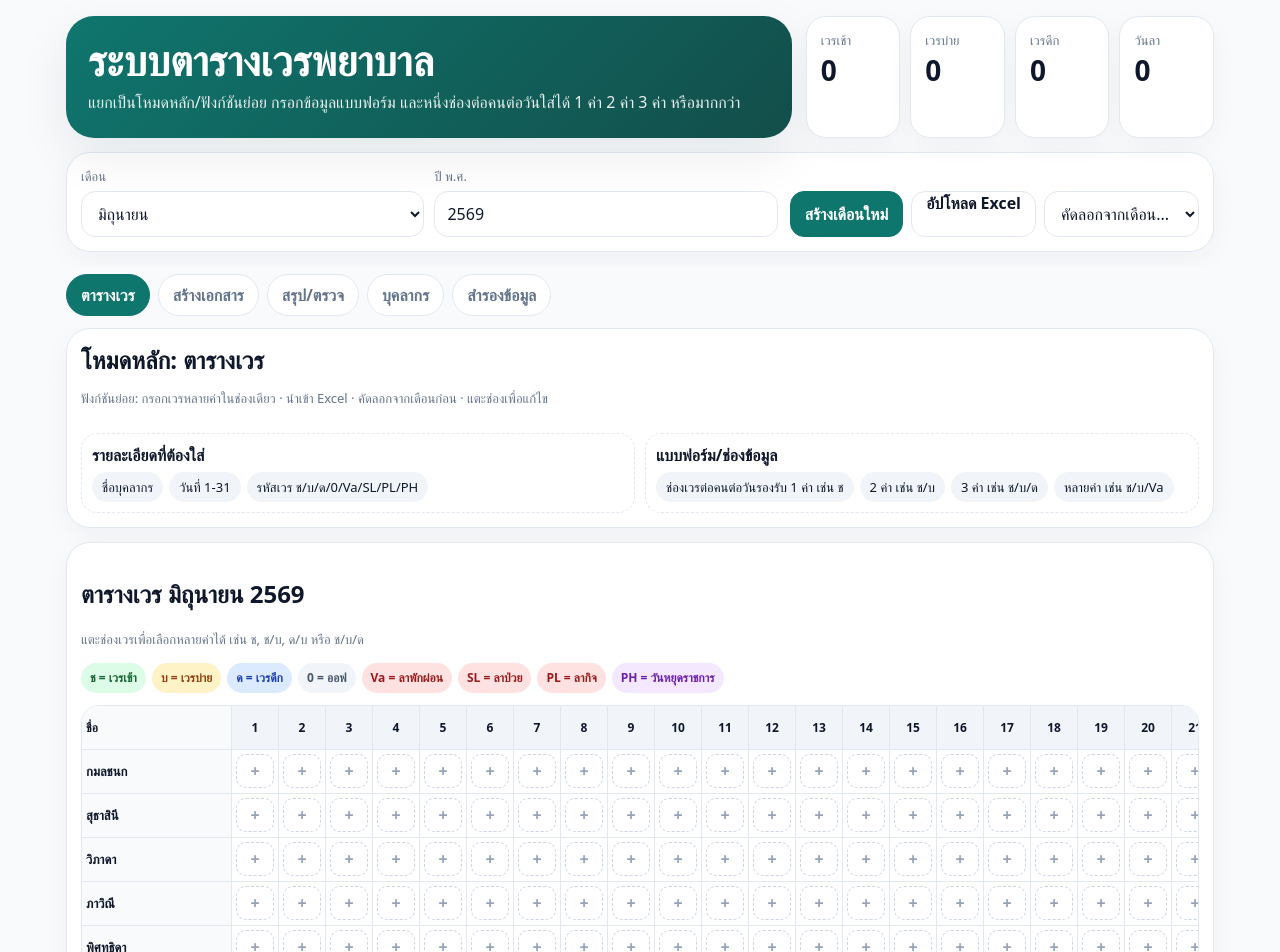
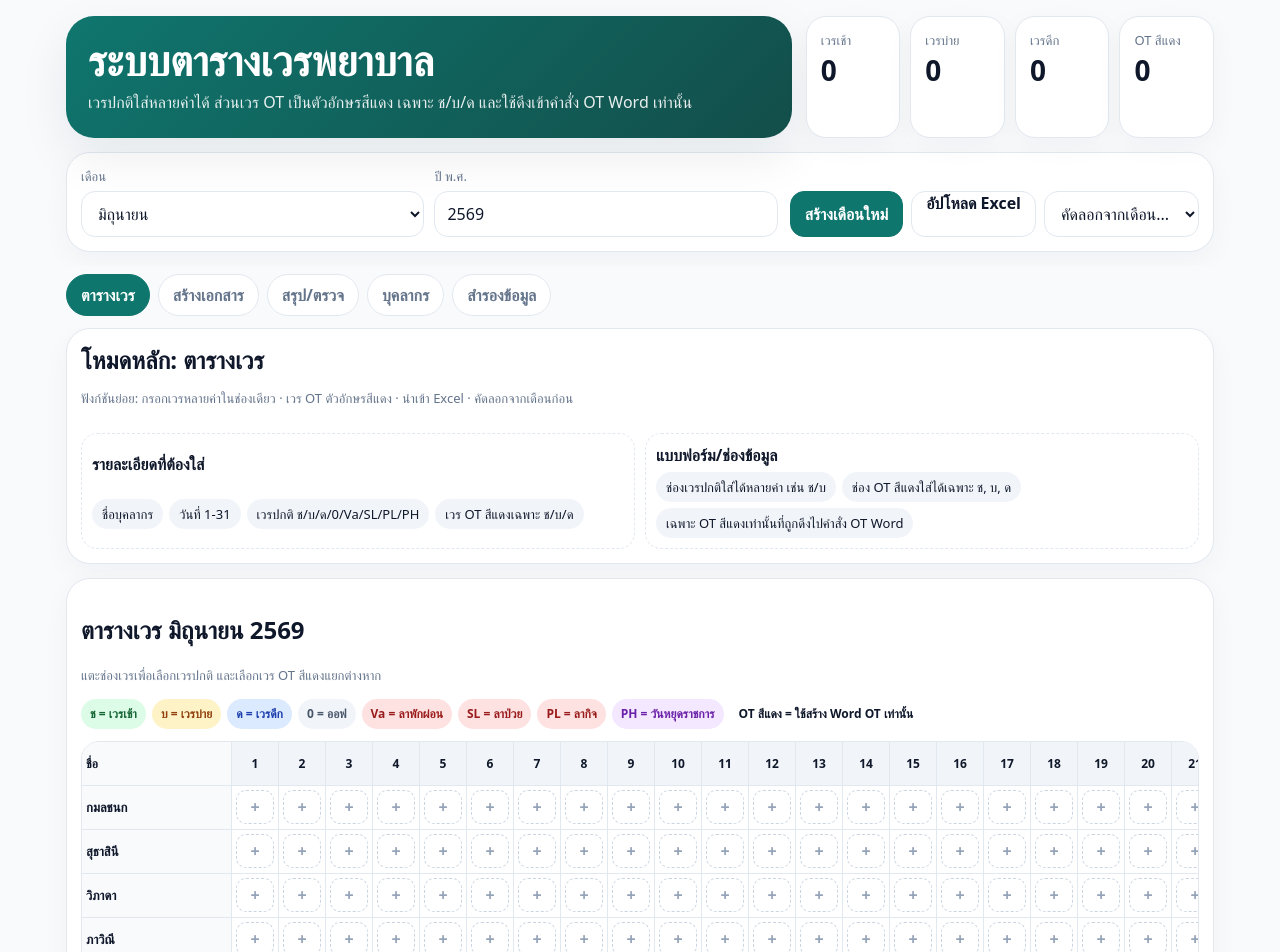
Before and after one commit to proweed001-ux/nurse-shift-mobile-web, a Next.js app: page / in a window 1280 px wide. Shown: the top 952 px of the page. Built offline with nearby package versions, Linux system fonts and the light colour scheme.

Commit message:
Add red OT picker and OT-only Word behavior

```diff
--- a/app/page.tsx
+++ b/app/page.tsx
@@ -4,10 +4,10 @@ import Link from 'next/link';
 import { ChangeEvent, useEffect, useMemo, useState } from 'react';
 import { daysInMonth, formatThaiDate, thaiMonths } from '../lib/date';
 import { exportMonthlySummary, exportShiftTable, importShiftExcel } from '../lib/excel';
-import { copyPlanToMonth, getShiftCodes, getShiftText, setShiftCodes, summarize, toggleShiftCode, validatePlan } from '../lib/logic';
+import { copyPlanToMonth, getOtCodes, getShiftCodes, setOtCodes, setShiftCodes, summarize, toggleOtCode, toggleShiftCode, validatePlan } from '../lib/logic';
 import { defaultPersonnel } from '../lib/sample';
 import { listPlans, loadPersonnel, loadPlan, makeBlankPlan, savePersonnel, savePlan } from '../lib/storage';
-import { ActiveShiftCode, MonthPlan, Personnel, activeShiftCodes, shiftMeta } from '../lib/types';
+import { ActiveShiftCode, MonthPlan, Personnel, WorkShiftCode, activeShiftCodes, shiftMeta, workShiftCodes } from '../lib/types';
 import { exportOtDocx, exportReserveDocx, exportSummaryDocx } from '../lib/documents';
 
 type Tab = 'calendar' | 'documents' | 'report' | 'people' | 'settings';
@@ -24,20 +24,20 @@ const defaultBuddhistYear = currentDate.getFullYear() + 543;
 const modeDetails: Record<Tab, { title: string; subFunctions: string[]; requiredDetails: string[]; formFields: string[] }> = {
   calendar: {
     title: 'โหมดหลัก: ตารางเวร',
-    subFunctions: ['กรอกเวรหลายค่าในช่องเดียว', 'นำเข้า Excel', 'คัดลอกจากเดือนก่อน', 'แตะช่องเพื่อแก้ไข'],
-    requiredDetails: ['ชื่อบุคลากร', 'วันที่ 1-31', 'รหัสเวร ช/บ/ด/0/Va/SL/PL/PH'],
-    formFields: ['ช่องเวรต่อคนต่อวันรองรับ 1 ค่า เช่น ช', '2 ค่า เช่น ช/บ', '3 ค่า เช่น ช/บ/ด', 'หลายค่า เช่น ช/บ/Va'],
+    subFunctions: ['กรอกเวรหลายค่าในช่องเดียว', 'เวร OT ตัวอักษรสีแดง', 'นำเข้า Excel', 'คัดลอกจากเดือนก่อน'],
+    requiredDetails: ['ชื่อบุคลากร', 'วันที่ 1-31', 'เวรปกติ ช/บ/ด/0/Va/SL/PL/PH', 'เวร OT สีแดงเฉพาะ ช/บ/ด'],
+    formFields: ['ช่องเวรปกติใส่ได้หลายค่า เช่น ช/บ', 'ช่อง OT สีแดงใส่ได้เฉพาะ ช, บ, ด', 'เฉพาะ OT สีแดงเท่านั้นที่ถูกดึงไปคำสั่ง OT Word'],
   },
   documents: {
     title: 'โหมดหลัก: เอกสาร',
-    subFunctions: ['สร้างคำสั่ง OT', 'สร้างเวรสแปล', 'สร้างสรุปเวร', 'ใช้แม่แบบ Word ต้นฉบับ'],
+    subFunctions: ['สร้างคำสั่ง OT จาก OT สีแดง', 'สร้างเวรสแปลจากเวรปกติ', 'สร้างสรุปเวร', 'ใช้แม่แบบ Word ต้นฉบับ'],
     requiredDetails: ['เดือน/ปี', 'เวลาเวร', 'ชื่อ-สกุล', 'ตำแหน่ง', 'หมายเหตุ'],
-    formFields: ['ใช้ข้อมูลจากตารางเวร', 'แยกเวรดึก/เช้า/บ่ายตามรหัส', 'ส่งออก DOCX/XLSX/PDF'],
+    formFields: ['OT Word ใช้เฉพาะตัวแดง ช/บ/ด', 'เวรสแปลใช้เวรปกติ ช/บ/ด', 'ส่งออก DOCX/XLSX/PDF'],
   },
   report: {
     title: 'โหมดหลัก: ตรวจสอบและรายงาน',
-    subFunctions: ['ตรวจเวรดึกต่อเช้า', 'ตรวจเวรว่างรายวัน', 'นับเวรรายบุคคล', 'เตือนเวรกับวันลาในช่องเดียวกัน'],
-    requiredDetails: ['จำนวนเวรเช้า', 'จำนวนเวรบ่าย', 'จำนวนเวรดึก', 'วันลา', 'วันหยุด'],
+    subFunctions: ['ตรวจเวรดึกต่อเช้า', 'ตรวจเวรว่างรายวัน', 'นับเวรรายบุคคล', 'นับ OT แยกเช้า/บ่าย/ดึก'],
+    requiredDetails: ['จำนวนเวรเช้า', 'จำนวนเวรบ่าย', 'จำนวนเวรดึก', 'จำนวน OT', 'วันลา/วันหยุด'],
     formFields: ['สรุปต่อคน', 'สรุปรวมทั้งเดือน', 'แจ้ง error/warning'],
   },
   people: {
@@ -49,7 +49,7 @@ const modeDetails: Record<Tab, { title: string; subFunctions: string[]; required
   settings: {
     title: 'โหมดหลัก: สำรองข้อมูล',
     subFunctions: ['Backup JSON', 'Restore JSON', 'Reset ข้อมูลตัวอย่าง'],
-    requiredDetails: ['แผนเวรเดือนปัจจุบัน', 'รายชื่อบุคลากร', 'ข้อมูลช่องเวรหลายค่า'],
+    requiredDetails: ['แผนเวรเดือนปัจจุบัน', 'รายชื่อบุคลากร', 'ข้อมูลเวรปกติ', 'ข้อมูล OT สีแดง'],
     formFields: ['เก็บข้อมูลในมือถือ/เบราว์เซอร์', 'ควรสำรองหลังทำเสร็จทุกเดือน'],
   },
 };
@@ -91,7 +91,8 @@ export default function Home() {
     const afternoon = summary.reduce((sum, item) => sum + item.afternoon, 0);
     const night = summary.reduce((sum, item) => sum + item.night, 0);
     const leave = summary.reduce((sum, item) => sum + item.leaveTotal, 0);
-    return { morning, afternoon, night, leave };
+    const ot = summary.reduce((sum, item) => sum + item.otTotal, 0);
+    return { morning, afternoon, night, leave, ot };
   }, [summary]);
 
   const currentMode = modeDetails[tab];
@@ -109,16 +110,26 @@ export default function Home() {
     persist(setShiftCodes(plan, personnelId, day, codes));
   }
 
+  function updateOtCell(personnelId: string, day: number, otCodes: WorkShiftCode[]) {
+    if (!plan) return;
+    persist(setOtCodes(plan, personnelId, day, otCodes));
+  }
+
   function toggleCellCode(personnelId: string, day: number, code: ActiveShiftCode) {
     if (!plan) return;
     persist(toggleShiftCode(plan, personnelId, day, code));
+  }
+
+  function toggleCellOtCode(personnelId: string, day: number, code: WorkShiftCode) {
+    if (!plan) return;
+    persist(toggleOtCode(plan, personnelId, day, code));
   }
 
   async function onImportExcel(event: ChangeEvent<HTMLInputElement>) {
     if (!plan || !event.target.files?.[0]) return;
     try {
       const next = await importShiftExcel(event.target.files[0], month, buddhistYear, plan.personnel);
-      persist(next, 'นำเข้า Excel สำเร็จ รองรับช่องที่มีหลายค่า เช่น ช/บ หรือ ช บ ด');
+      persist(next, 'นำเข้า Excel สำเร็จ รองรับ OT เช่น OT:ช หรือ ช*');
     } catch (error) {
       setMessage('นำเข้า Excel ไม่สำเร็จ ตรวจว่าหัวตารางมีคอลัมน์ชื่อ และวันที่ 1-31');
       console.error(error);
@@ -180,19 +191,20 @@ export default function Home() {
 
   const selectedPickerPerson = picker ? plan.personnel.find((person) => person.id === picker.personnelId) : null;
   const selectedCodes = picker ? getShiftCodes(plan, picker.personnelId, picker.day) : [];
+  const selectedOtCodes = picker ? getOtCodes(plan, picker.personnelId, picker.day) : [];
 
   return (
     <main className="app-shell">
       <section className="hero">
         <div className="hero-card">
           <h1>ระบบตารางเวรพยาบาล</h1>
-          <p>แยกเป็นโหมดหลัก/ฟังก์ชันย่อย กรอกข้อมูลแบบฟอร์ม และหนึ่งช่องต่อคนต่อวันใส่ได้ 1 ค่า 2 ค่า 3 ค่า หรือมากกว่า</p>
+          <p>เวรปกติใส่หลายค่าได้ ส่วนเวร OT เป็นตัวอักษรสีแดง เฉพาะ ช/บ/ด และใช้ดึงเข้าคำสั่ง OT Word เท่านั้น</p>
         </div>
         <div className="quick-grid">
           <div className="stat"><div className="stat-label">เวรเช้า</div><div className="stat-value">{dashboard.morning}</div></div>
           <div className="stat"><div className="stat-label">เวรบ่าย</div><div className="stat-value">{dashboard.afternoon}</div></div>
           <div className="stat"><div className="stat-label">เวรดึก</div><div className="stat-value">{dashboard.night}</div></div>
-          <div className="stat"><div className="stat-label">วันลา</div><div className="stat-value">{dashboard.leave}</div></div>
+          <div className="stat"><div className="stat-label">OT สีแดง</div><div className="stat-value">{dashboard.ot}</div></div>
         </div>
       </section>
 
@@ -248,9 +260,10 @@ export default function Home() {
       {tab === 'calendar' && (
         <section className="card">
           <h2>ตารางเวร {thaiMonths[month - 1]} {buddhistYear}</h2>
-          <p className="hint">แตะช่องเวรเพื่อเลือกหลายค่าได้ เช่น ช, ช/บ, ด/บ หรือ ช/บ/ด</p>
+          <p className="hint">แตะช่องเวรเพื่อเลือกเวรปกติ และเลือกเวร OT สีแดงแยกต่างหาก</p>
           <div className="legend-row">
             {activeShiftCodes.map((code) => <span className={`legend-pill ${shiftMeta[code].className}`} key={code}>{code} = {shiftMeta[code].label}</span>)}
+            <span className="legend-pill shift-ot-text">OT สีแดง = ใช้สร้าง Word OT เท่านั้น</span>
           </div>
           <div className="grid-wrap">
             <table className="shift-table">
@@ -267,15 +280,17 @@ export default function Home() {
                     {Array.from({ length: totalDays }, (_, i) => {
                       const day = i + 1;
                       const codes = getShiftCodes(plan, person.id, day);
+                      const otCodes = getOtCodes(plan, person.id, day);
                       const className = codes.length === 0 ? 'empty-shift' : codes.length === 1 ? shiftMeta[codes[0]].className : 'shift-multi';
                       return (
                         <td key={day}>
                           <button
-                            className={`shift-cell ${className}`}
+                            className={`shift-cell ${className} ${otCodes.length ? 'has-ot' : ''}`}
                             title={`${person.fullName} วันที่ ${day}`}
                             onClick={() => setPicker({ personnelId: person.id, day })}
                           >
-                            {codes.length ? codes.join('/') : '+'}
+                            <span>{codes.length ? codes.join('/') : '+'}</span>
+                            {otCodes.length ? <span className="ot-inline">OT:{otCodes.join('/')}</span> : null}
                           </button>
                         </td>
                       );
@@ -292,7 +307,7 @@ export default function Home() {
         <section className="panel-grid">
           <div className="card">
             <h2>สร้างไฟล์ Word</h2>
-            <p className="hint">ปุ่มนี้เป็นฟอร์มมาตรฐาน ส่วนฟอร์มต้นฉบับเป๊ะให้ใช้หน้าแม่แบบ Word</p>
+            <p className="hint">คำสั่ง OT ดึงเฉพาะ OT สีแดง ช/บ/ด ส่วนเวรสแปลดึงจากเวรปกติ ช/บ/ด</p>
             <div className="actions">
               <button className="btn primary" onClick={() => exportOtDocx(plan)}>คำสั่ง OT .docx</button>
               <button className="btn primary" onClick={() => exportReserveDocx(plan)}>เวรสแปล .docx</button>
@@ -302,7 +317,7 @@ export default function Home() {
           </div>
           <div className="card">
             <h2>Excel / PDF</h2>
-            <p className="hint">PDF บนมือถือให้กด “พิมพ์/บันทึก PDF” แล้วเลือก Save as PDF ของเครื่อง</p>
+            <p className="hint">Excel แสดง OT เป็น OT:ช/บ/ด ถ้าจะนำเข้า Excel ให้พิมพ์ OT:ช หรือ ช*</p>
             <div className="actions">
               <button className="btn" onClick={() => exportMonthlySummary(plan)}>สรุปเวร .xlsx</button>
               <button className="btn" onClick={() => exportShiftTable(plan)}>ตารางเวร .xlsx</button>
@@ -329,7 +344,7 @@ export default function Home() {
             <div className="grid-wrap">
               <table className="summary-table">
                 <thead>
-                  <tr><th>ชื่อ</th><th>ช</th><th>บ</th><th>ด</th><th>ลา</th><th>รวม</th></tr>
+                  <tr><th>ชื่อ</th><th>ช</th><th>บ</th><th>ด</th><th>OT</th><th>ลา</th><th>รวม</th></tr>
                 </thead>
                 <tbody>
                   {summary.map((row) => (
@@ -338,6 +353,7 @@ export default function Home() {
                       <td>{row.morning}</td>
                       <td>{row.afternoon}</td>
                       <td>{row.night}</td>
+                      <td className="ot-table-text">{row.otTotal}</td>
                       <td>{row.leaveTotal}</td>
                       <td>{row.workTotal}</td>
                     </tr>
@@ -399,7 +415,9 @@ export default function Home() {
           <div className="modal" onClick={(event) => event.stopPropagation()}>
             <h2>{selectedPickerPerson.fullName}</h2>
             <p className="muted">{formatThaiDate(picker.day, month, buddhistYear)}</p>
-            <p className="hint">เลือกได้หลายค่าในช่องเดียว กดซ้ำเพื่อเอาออก</p>
+            <p className="hint">เลือกเวรปกติได้หลายค่า และเลือก OT สีแดงได้เฉพาะ ช/บ/ด</p>
+
+            <h3>เวรปกติ</h3>
             <div className="shift-picker multi-picker">
               {activeShiftCodes.map((code) => {
                 const isSelected = selectedCodes.includes(code);
@@ -414,8 +432,26 @@ export default function Home() {
                 );
               })}
             </div>
+
+            <h3 className="ot-section-title">เวร OT สีแดง</h3>
+            <div className="shift-picker multi-picker ot-picker">
+              {workShiftCodes.map((code) => {
+                const isSelected = selectedOtCodes.includes(code);
+                return (
+                  <button
+                    key={`ot-${code}`}
+                    className={`btn ot-button ${isSelected ? 'selected' : ''}`}
+                    onClick={() => toggleCellOtCode(picker.personnelId, picker.day, code)}
+                  >
+                    {isSelected ? '✓ OT ' : 'OT '}{code}<br /><small>{shiftMeta[code].label}</small>
+                  </button>
+                );
+              })}
+            </div>
+
             <div className="actions" style={{ marginTop: 12 }}>
-              <button className="btn danger" onClick={() => updateCell(picker.personnelId, picker.day, [])}>ล้างช่องนี้</button>
+              <button className="btn danger" onClick={() => updateCell(picker.personnelId, picker.day, [])}>ล้างเวรปกติ</button>
+              <button className="btn danger" onClick={() => updateOtCell(picker.personnelId, picker.day, [])}>ล้าง OT</button>
               <button className="btn primary" onClick={() => setPicker(null)}>เสร็จ</button>
             </div>
           </div>
@@ -434,12 +470,13 @@ function PrintDocument({ plan }: { plan: MonthPlan }) {
       <h2 style={{ textAlign: 'center' }}>บัญชีรายชื่อและตารางเวลาขึ้นปฏิบัติงาน</h2>
       <p style={{ textAlign: 'center' }}>ประจำเดือน {thaiMonths[plan.month - 1]} พ.ศ. {plan.buddhistYear}</p>
       <table>
-        <thead><tr><th>วัน เดือน ปี</th><th>เวรดึก</th><th>เวรเช้า</th><th>เวรบ่าย</th></tr></thead>
+        <thead><tr><th>วัน เดือน ปี</th><th>เวรดึก</th><th>เวรเช้า</th><th>เวรบ่าย</th><th>OT</th></tr></thead>
         <tbody>
           {Array.from({ length: totalDays }, (_, i) => {
             const day = i + 1;
             const names = (code: 'ด' | 'ช' | 'บ') => plan.personnel.filter((person) => getShiftCodes(plan, person.id, day).includes(code)).map((person) => person.nickname || person.fullName).join(', ');
-            return <tr key={day}><td>{formatThaiDate(day, plan.month, plan.buddhistYear)}</td><td>{names('ด')}</td><td>{names('ช')}</td><td>{names('บ')}</td></tr>;
+            const otNames = (code: 'ด' | 'ช' | 'บ') => plan.personnel.filter((person) => getOtCodes(plan, person.id, day).includes(code)).map((person) => `${person.nickname || person.fullName}(${code})`).join(', ');
+            return <tr key={day}><td>{formatThaiDate(day, plan.month, plan.buddhistYear)}</td><td>{names('ด')}</td><td>{names('ช')}</td><td>{names('บ')}</td><td>{[otNames('ด'), otNames('ช'), otNames('บ')].filter(Boolean).join(', ')}</td></tr>;
           })}
         </tbody>
       </table>
```
